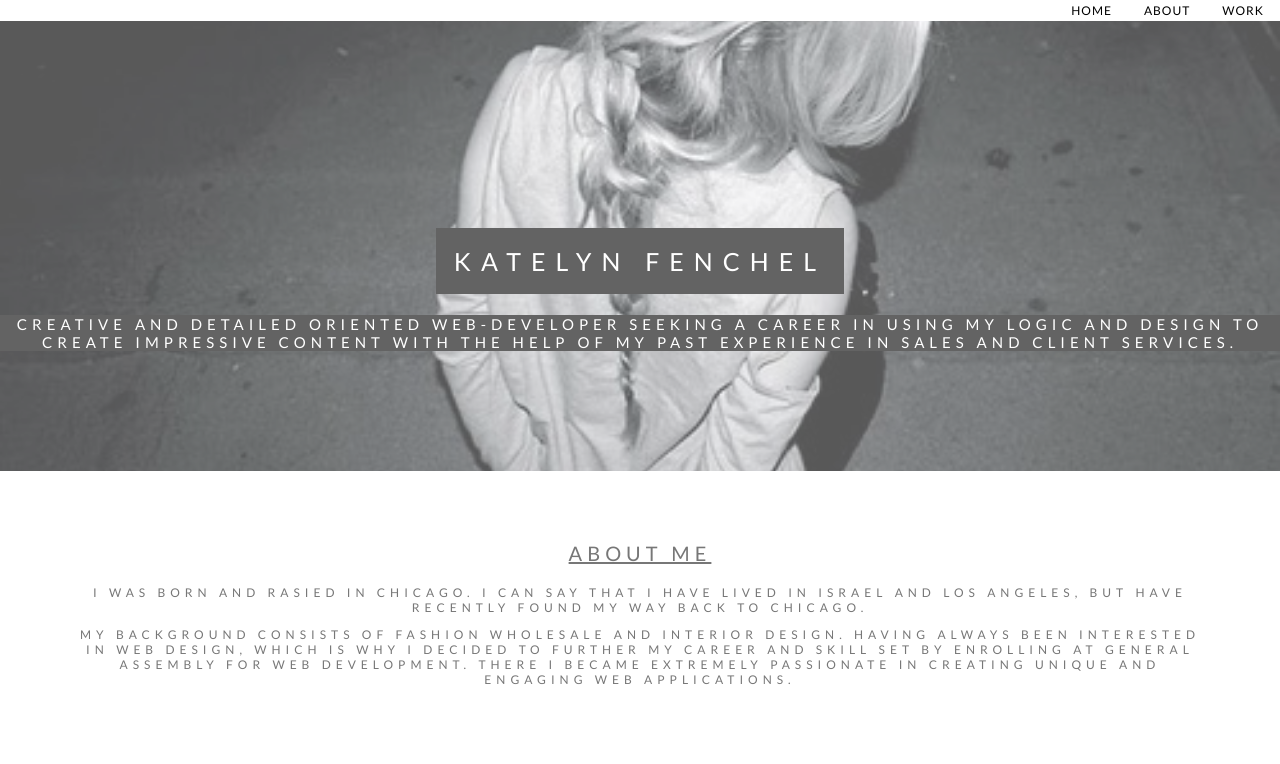
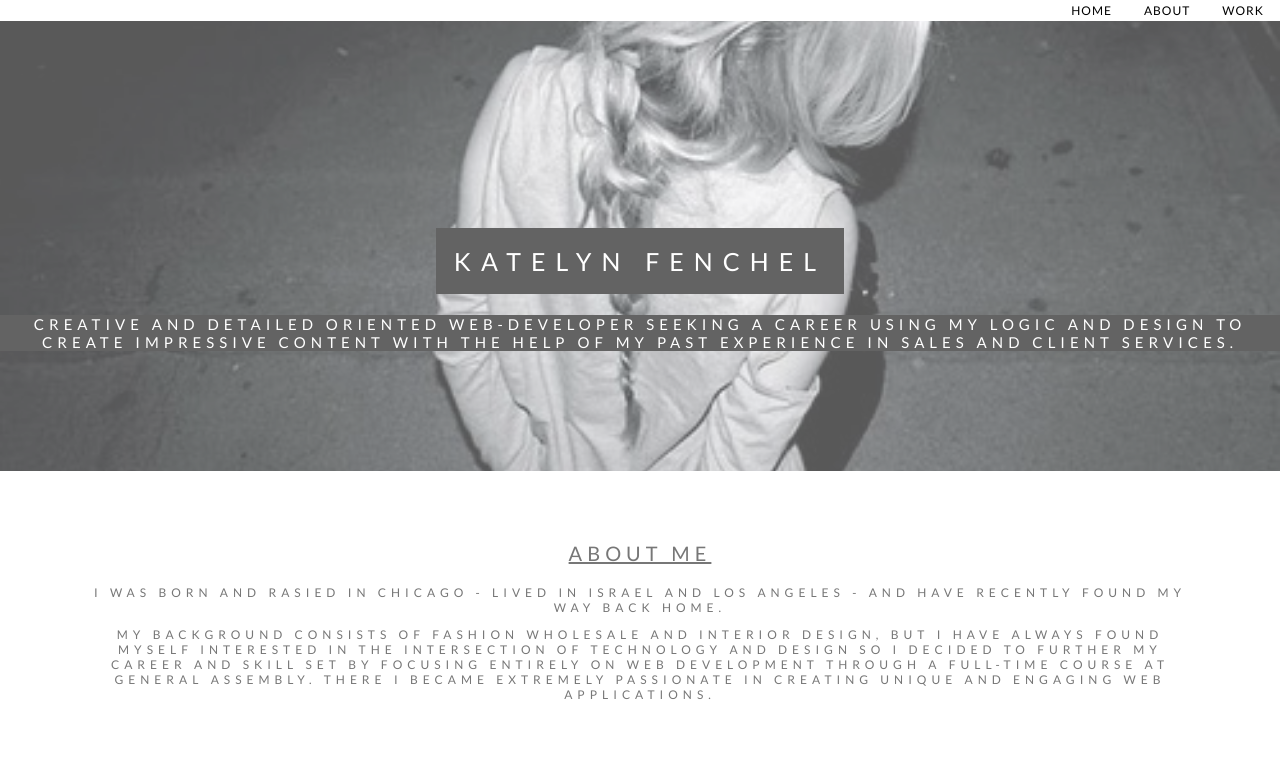
Before and after one commit to Katelynfenchel/personalportfolio, a plain HTML site: page index.html in a window 1280 px wide. Shown: the top 764 px of the page. Drawn offline with nearby package versions, Linux system fonts and the light colour scheme.

Commit message:
updated about me

```diff
--- a/index.html
+++ b/index.html
@@ -16,16 +16,17 @@
 				<div id="blondeimg">
 					<div class="caption">
 						<span class="border">Katelyn Fenchel</span>
-						<p id="oneliner">Creative and detailed oriented web-developer seeking a career in using my logic and design to create impressive content with the help of my past experience in sales and client services.</p>
+						<p id="oneliner">Creative and detailed oriented web-developer seeking a career using my logic and design to create impressive content with the help of my past experience in sales and client services.</p>
+
 
 					</div>
 				</div>
 				<div style="color: #777; background-color:white;text-align: center;padding:50px 80px;text-align: justify;">
 					<h3 id="about" style="text-align: center;text-decoration: underline;">About Me</h3>
 
-						<p>I was born and rasied in Chicago. I can say that I have lived in Israel and Los Angeles, but have recently found my way back to Chicago. </p>
+						<p>I WAS BORN AND RASIED IN CHICAGO - LIVED IN ISRAEL AND LOS ANGELES - AND HAVE RECENTLY FOUND MY WAY BACK HOME. </p>
 
-						<p> My background consists of fashion wholesale and interior design. Having always been interested in web design, which is why I decided to further my career and skill set by enrolling at General Assembly for web development. There I became extremely passionate in creating unique and engaging web applications.</p>
+						<p> MY BACKGROUND CONSISTS OF FASHION WHOLESALE AND INTERIOR DESIGN, BUT I HAVE ALWAYS FOUND MYSELF INTERESTED IN THE INTERSECTION OF TECHNOLOGY AND DESIGN SO I DECIDED TO FURTHER MY CAREER AND SKILL SET BY FOCUSING ENTIRELY ON WEB DEVELOPMENT THROUGH A FULL-TIME COURSE AT GENERAL ASSEMBLY. THERE I BECAME EXTREMELY PASSIONATE IN CREATING UNIQUE AND ENGAGING WEB APPLICATIONS.</p>
 
 				</div>
 
```
